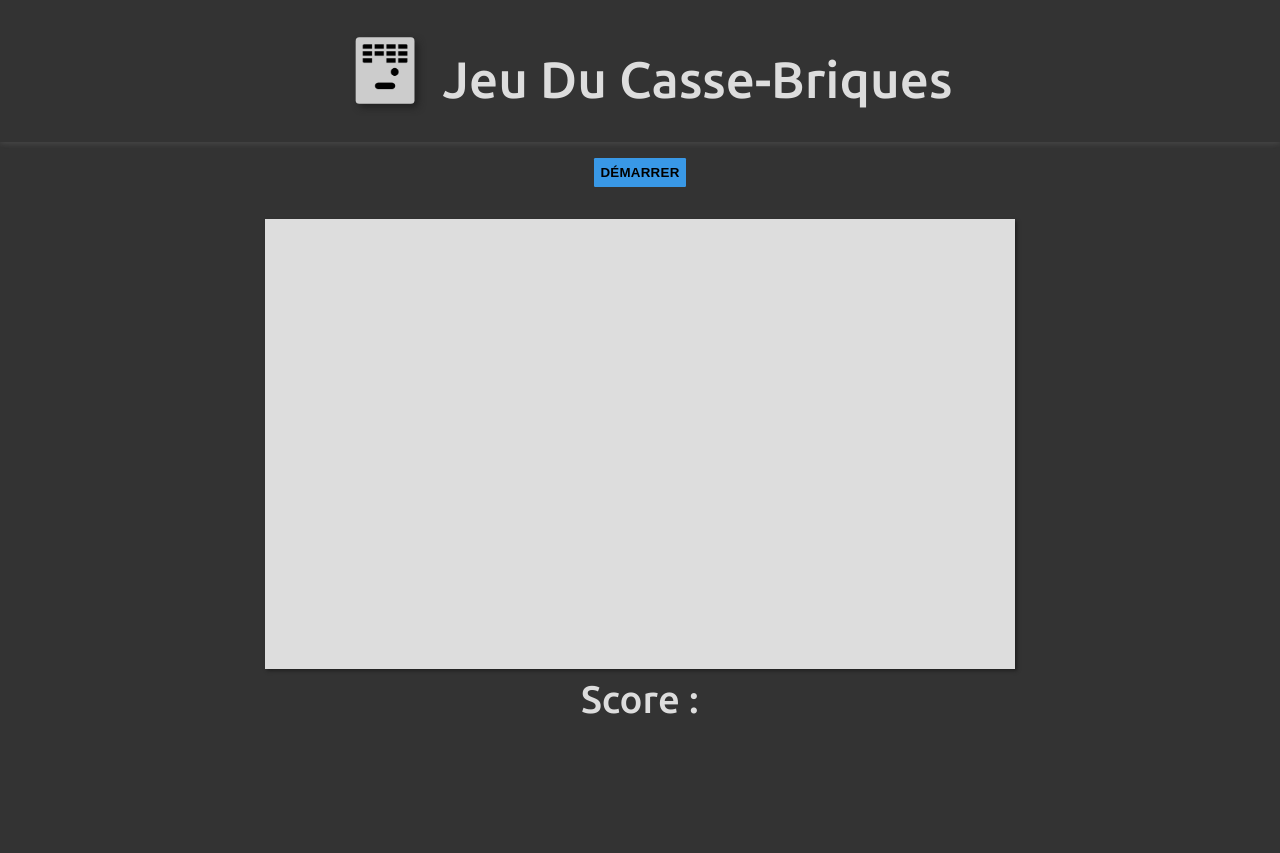
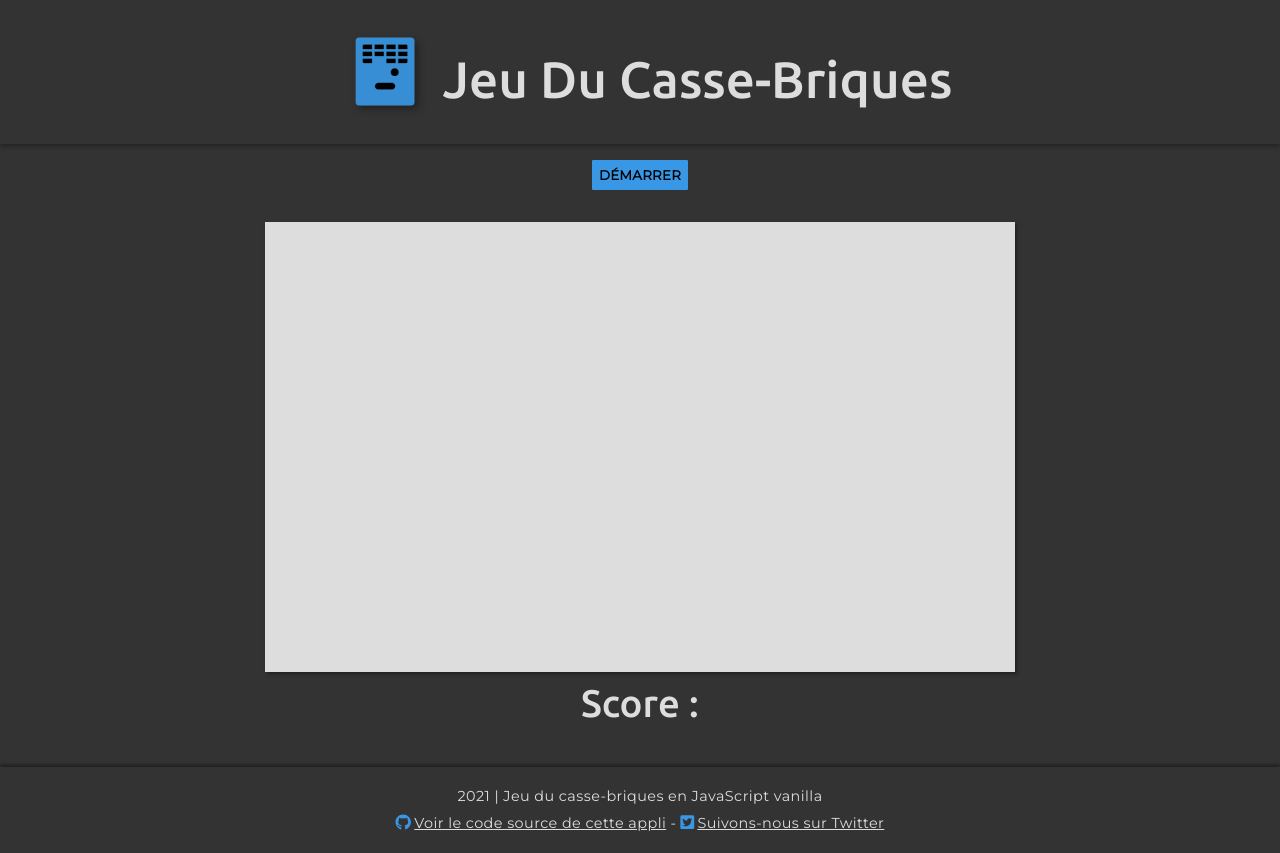
Before and after one commit to alice-sebego/brick-breaker, a website built with webpack: page index.html in a window 1280 px wide. Before the commit the page ends 800 px from the top, so only its background shows below. Built offline with Linux system fonts and the light colour scheme.

Commit message:
Build footer

```diff
--- a/index.html
+++ b/index.html
@@ -8,6 +8,7 @@
     <!-- CSS -->
     <link rel="stylesheet" href="dist/css/style.css">
     <!-- Script -->
+    <script defer src="https://cdnjs.cloudflare.com/ajax/libs/font-awesome/5.15.3/js/all.min.js" integrity="sha512-RXf+QSDCUQs5uwRKaDoXt55jygZZm2V++WUZduaU/Ui/9EGp3f/2KZVahFZBKGH0s774sd3HmrhUy+SgOFQLVQ==" crossorigin="anonymous" referrerpolicy="no-referrer"></script>
     <script defer src="dist/bundle.js"></script>
     <title>Jeu Du Casse-Briques</title>
 </head>
@@ -23,6 +24,8 @@
         <h2 id="score">Score : <span id="brick-broken"></span></h2>
     </section>
     <footer>
+        <p><span id="year"></span> | Jeu du casse-briques en JavaScript vanilla</p>
+        <p><i class="fab fa-github"></i> <a href="https://github.com/alice-sebego/brick-breaker" rel="author" title="Voir le code source sur GitHub">Voir le code source de cette appli</a> - <i class="fab fa-twitter-square"></i> <a href="https://twitter.com/ComaMalice" target="_blank" title="suivons-nous sur Twitter">Suivons-nous sur Twitter</a></p>
         <!-- <div>Icons made by <a href="https://www.freepik.com" title="Freepik">Freepik</a> from <a href="https://www.flaticon.com/" title="Flaticon">www.flaticon.com</a></div>-->
     </footer>
 
--- a/src/js/main.js
+++ b/src/js/main.js
@@ -24,7 +24,6 @@ for(let i = 0; i < 5; i++){
 const $start = document.querySelector("nav > button");
 
 // INSTANCE OF GAME
-
 $start.addEventListener("click", () => {
 
     const brickBreaken = new Game($canvas, ctx, $canvas.width, $canvas.height, bricks, $score, $brickBroken);
@@ -34,3 +33,8 @@ $start.addEventListener("click", () => {
     $canvas.addEventListener("click", brickBreaken.resetGame);
 
 });
+
+// INSERT CURRENT YEAR ON THE FOOTER
+const $year = document.querySelector("#year");
+const date = new Date(Date.now());
+$year.textContent = date.getFullYear();
--- a/src/sass/style.scss
+++ b/src/sass/style.scss
@@ -4,6 +4,7 @@
     box-sizing: border-box;
     margin: 0;
     padding: 0;
+    font-family: $font-stack;
 }
 
 body{
@@ -14,7 +15,7 @@ body{
 header{
     padding: 1vh 5vw;
     color: $light-color;
-    box-shadow: 0 .2em .3em rgba($color: $light-color, $alpha: .1);
+    box-shadow: 0 .2em .3em rgba($color: $primary-color, $alpha: .8);
 
     h1{
         text-align: center;
@@ -23,7 +24,7 @@ header{
 
         &::before{
             content: url(/dist/assets/brick-breaker.png);
-            background: rgba($color: $light-color, $alpha: .9);
+            background: rgba($color: $score-color, $alpha: .9);
             margin: .3em;
             display: inline-block;
             padding: .2em;
@@ -98,3 +99,29 @@ section{
 
     }
 }
+
+footer{
+    margin-top: 5vh;
+    padding: 2vh 5vw;
+    color: $light-color;
+    text-align: center;
+    line-height: 1.9em;
+    letter-spacing: .03em;
+    font-size: 0.9em;
+    box-shadow: 0 -.2em .2em rgba($color: $primary-color, $alpha: .8) ;
+
+    a{
+        color: $light-color;
+        text-decoration: underline $light-color;
+        transition: text-decoration .4s ease-in-out;
+
+        &:hover{
+            text-decoration: underline overline $score-color;
+        }
+    }
+
+    svg{
+        color: $score-color;
+        transform: scale(1.1);
+    }
+}
```
Also changed, not shown: dist/bundle.js, dist/css/style.css, 1 other file.
